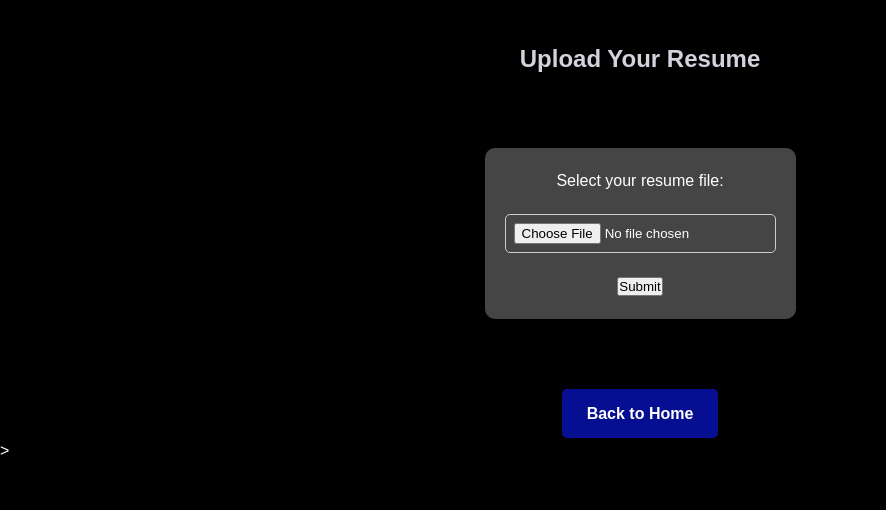
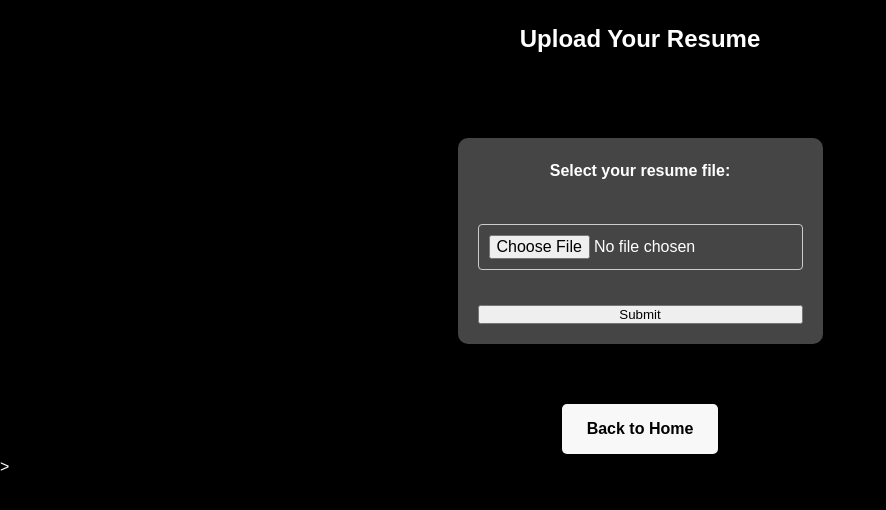
Before and after one commit to r13ccgmz/bscs3b_resumatch, a Flask app: page /upload in a window 1280 px wide. Shown: the top 510 px of the page, without its empty margins (0-886 px from the left). Run offline with Flask 3, Linux system fonts and the light colour scheme.

Commit message:
Add files via upload

```diff
--- a/resumatch/static/css/styles.css
+++ b/resumatch/static/css/styles.css
@@ -91,14 +89,14 @@ nav ul li a.active {
   margin-top: 40px;
   font-size: 24px;
   font-weight: bold;
-  color: #d2d3dc;
+  color: #1b1d1d;
 }
 
 .button {
   display: block;
   padding: 12px 24px;
-  background-color: #060f91;
-  color: #fff;
+  background-color: #f5f2f2;
+  color: #000000;
   text-decoration: none;
   border-radius: 5px;
   transition: background-color 0.3s ease;
@@ -111,13 +109,52 @@ nav ul li a.active {
 }
 
 .button:hover {
-  background-color: #07c8f8;
+  background-color: #f2ff00;
 }
 
 /* Upload ASection */
+
+.upload-resume h2 {
+  text-align: center;
+  margin: 20px 0;
+  color: white;
+}
+
 .upload-section {
   text-align: center;
   margin: 20px 0;
+}
+
+.upload-section {
+  padding: 60px 20px;
+  max-width: 600px;
+  margin: 0 auto;
+}
+
+.upload-section h2 {
+  text-align: center;
+  font-size: 2rem;
+  margin-bottom: 40px;
+}
+
+.upload-form {
+  display: flex;
+  flex-direction: column;
+  gap: 15px;
+}
+
+.upload-form label {
+  font-weight: bold;
+  margin-bottom: 5px;
+}
+
+.upload-form input[type="text"],
+.upload-form input[type="email"],
+.upload-form input[type="file"] {
+  padding: 10px;
+  border: 1px solid #ccc;
+  border-radius: 4px;
+  font-size: 1rem;
 }
 
 /* Style input file element */
@@ -203,8 +240,8 @@ section {
 .back-button {
   display: inline-block;
   padding: 12px 25px;
-  background-color: #060f91;
-  color: #fff;
+  background-color: #f8f8f9;
+  color: #000000;
   text-decoration: none;
   border-radius: 5px;
   font-weight: bold;
--- a/resumatch/templates/admin_dashboard.html
+++ b/resumatch/templates/admin_dashboard.html
@@ -30,8 +30,8 @@
                 <td>{{ interviewee.id }}</td>
                 <td>{{ interviewee.name }}</td>
                 <td>{{ interviewee.email }}</td>
-                <td>{{ interviewee.qualification_grade }}</td>
-                <td>{{ interviewee.skills_score }}</td>
+                <td>{{ interviewee.qualification_grade | round(2) }}</td>
+                <td>{{ interviewee.skills_score | round(2) }}</td>
                 <td>{{ interviewee.education_score }}</td>
                 <td>{{ interviewee.experience_score }}</td>
                 <td>{{ interviewee.status }}</td>
```
Also changed, not shown: other parts of resumatch/static/css/styles.css (+14 -15 lines), resumatch/static/css/styles4.css (+5 -5 lines), resumatch/interviewees.db.
